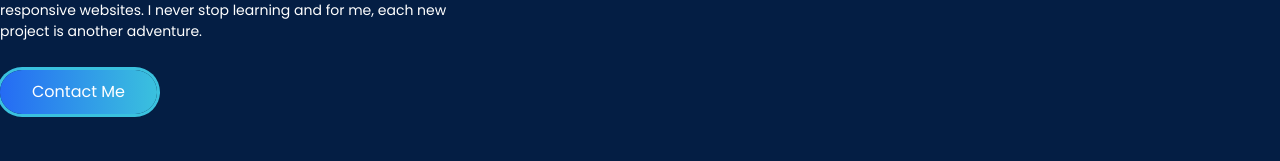
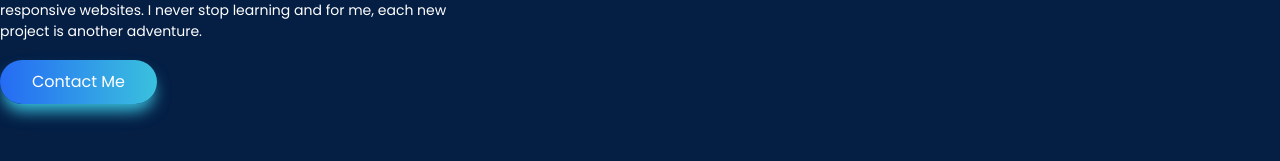
Before and after one commit to ramaherdianto/rama-portfolio, a React (Vite) app: page / in a window 1280 px wide. In both pictures the pointer is over the link "Contact Me". Shown: the part 415-576 px from the top of the page. Built offline with nearby package versions, Linux system fonts and the light colour scheme; no server answers.

Commit message:
feat: update button component

```diff
--- a/src/App.scss
+++ b/src/App.scss
@@ -51,6 +51,16 @@ nav {
 //     }
 // }
 
+#btn-primary {
+    &:hover {
+        box-shadow: 0 10px 16px -3px #3ac1de;
+        transform: translateY(-10px);
+        backdrop-filter: blur(20px);
+        -webkit-backdrop-filter: blur(20px);
+        // box-shadow: 0 0px 20px rgba(0, 0, 0, 0.2);
+    }
+}
+
 header {
     div {
         #job-title {
--- a/src/components/Jumbotron.jsx
+++ b/src/components/Jumbotron.jsx
@@ -19,7 +19,7 @@ const Jumbotron = () => {
                     websites. I never stop learning and for me, each new project is another
                     adventure.
                 </p>
-                <Button className='mt-4 hover:ring hover:ring-blue2' textBtn={'Contact Me'} />
+                <Button id='btn-primary' className='mt-4' textBtn={'Contact Me'} />
             </div>
             <div className='w-full sm:w-full md:w-full lg:w-[80%] xl:w-[80%] 2xl:w-[80%] animation-image'>
                 <lottie-player
```
